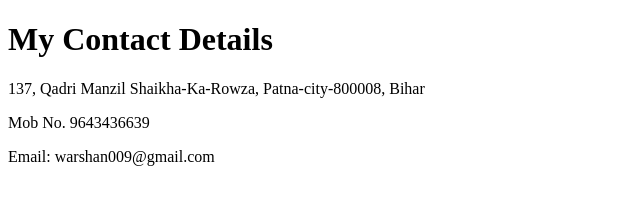
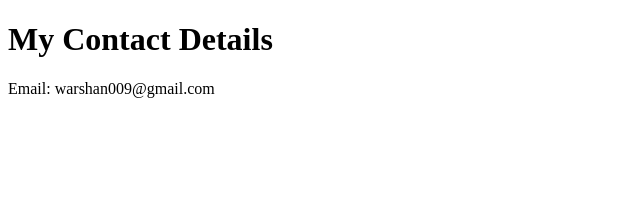
Before and after one commit to Warshan9/cv, a plain HTML site: page Contact-me.html in a window 1280 px wide. Shown: the whole page, without its empty margins (0-640 px from the left). Drawn offline with Linux system fonts and the light colour scheme.

Commit message:
Contact details updation

```diff
--- a/Contact-me.html
+++ b/Contact-me.html
@@ -5,8 +5,6 @@
 </head>
 <body>
     <h1>My Contact Details</h1>
-    <p>137, Qadri Manzil Shaikha-Ka-Rowza, Patna-city-800008, Bihar</p>
-    <p>Mob No. 9643436639</p>
     <p>Email: warshan009@gmail.com</p>
 
 </body>
```
